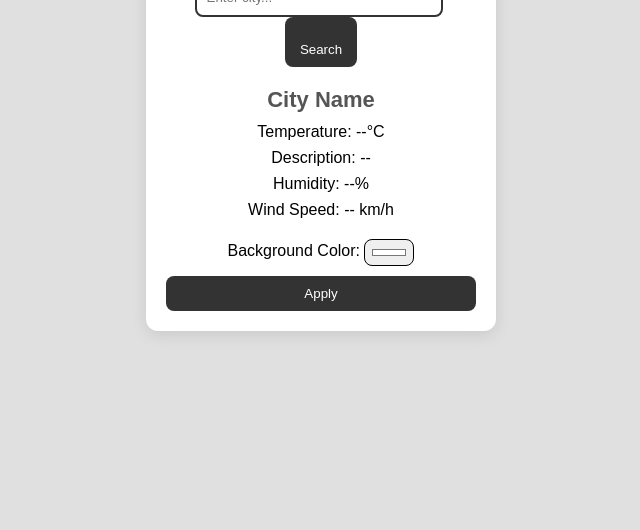
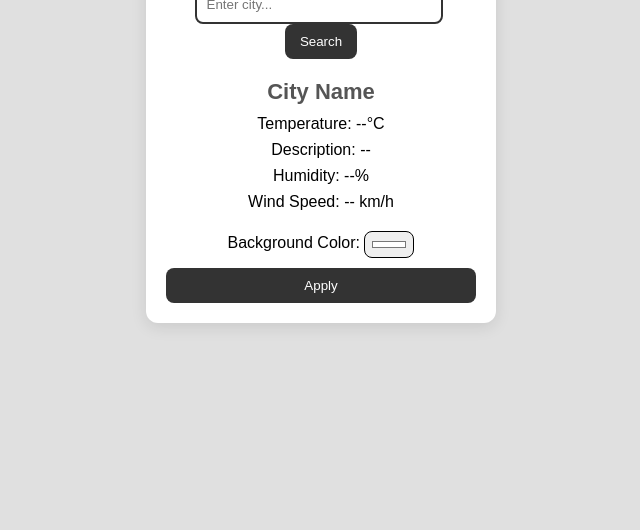
Before and after one commit to manuvjeet/Weather-App, a plain HTML site: page index.html in a window 1280 px wide. Shown: the part 270-800 px from the top of the page, without its empty margins (319-959 px from the left). Drawn offline with Linux system fonts and the light colour scheme.

Commit message:
Update index.html

```diff
--- a/index.html
+++ b/index.html
@@ -11,8 +11,8 @@
     <div class="weather-card">
       <h1>Weather App</h1>
       <div class="search-bar">
-        <input type="text" id="cityInput" placeholder="Enter city...">
-        <button id="searchBtn"><br>Search</button>
+        <input type="text" id="cityInput" placeholder="Enter city..."><br>
+        <button id="searchBtn">Search</button>
       </div>
       <div class="weather-info">
         <h2 id="cityName">City Name</h2>
```
